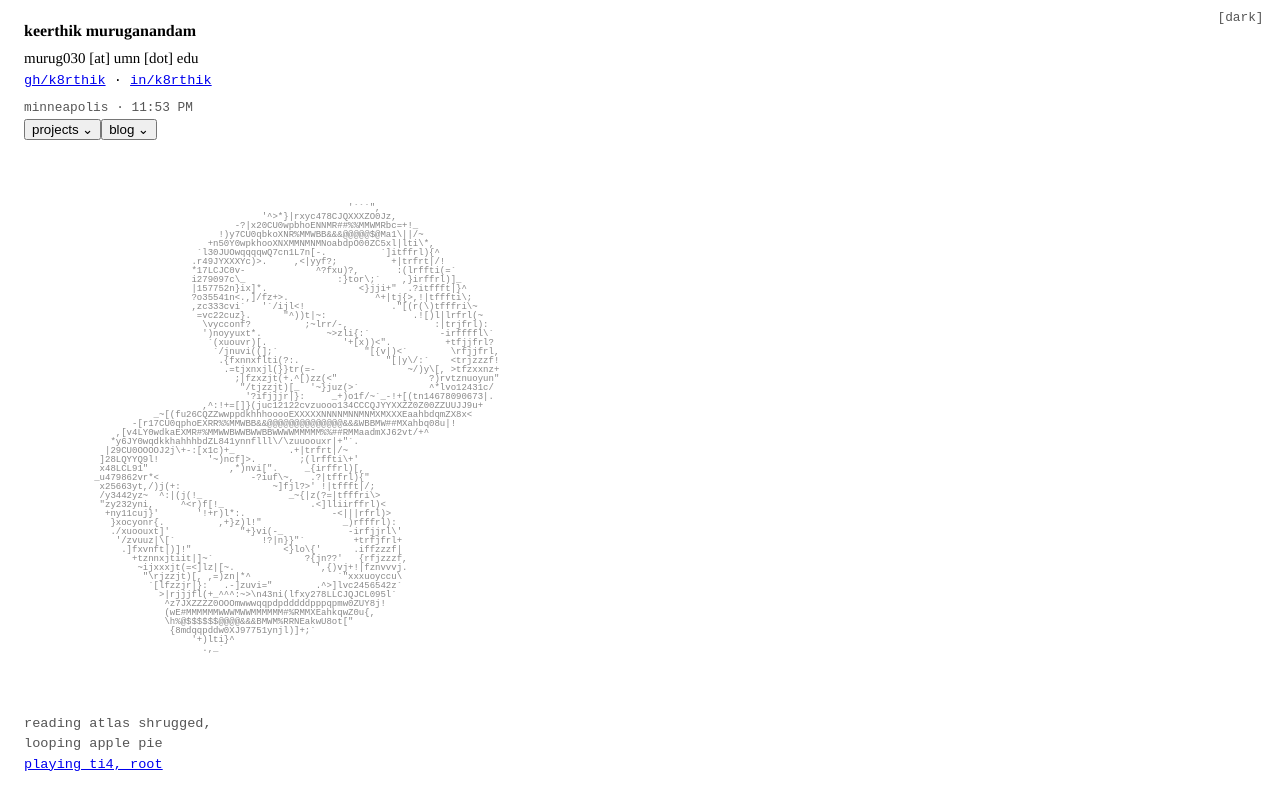
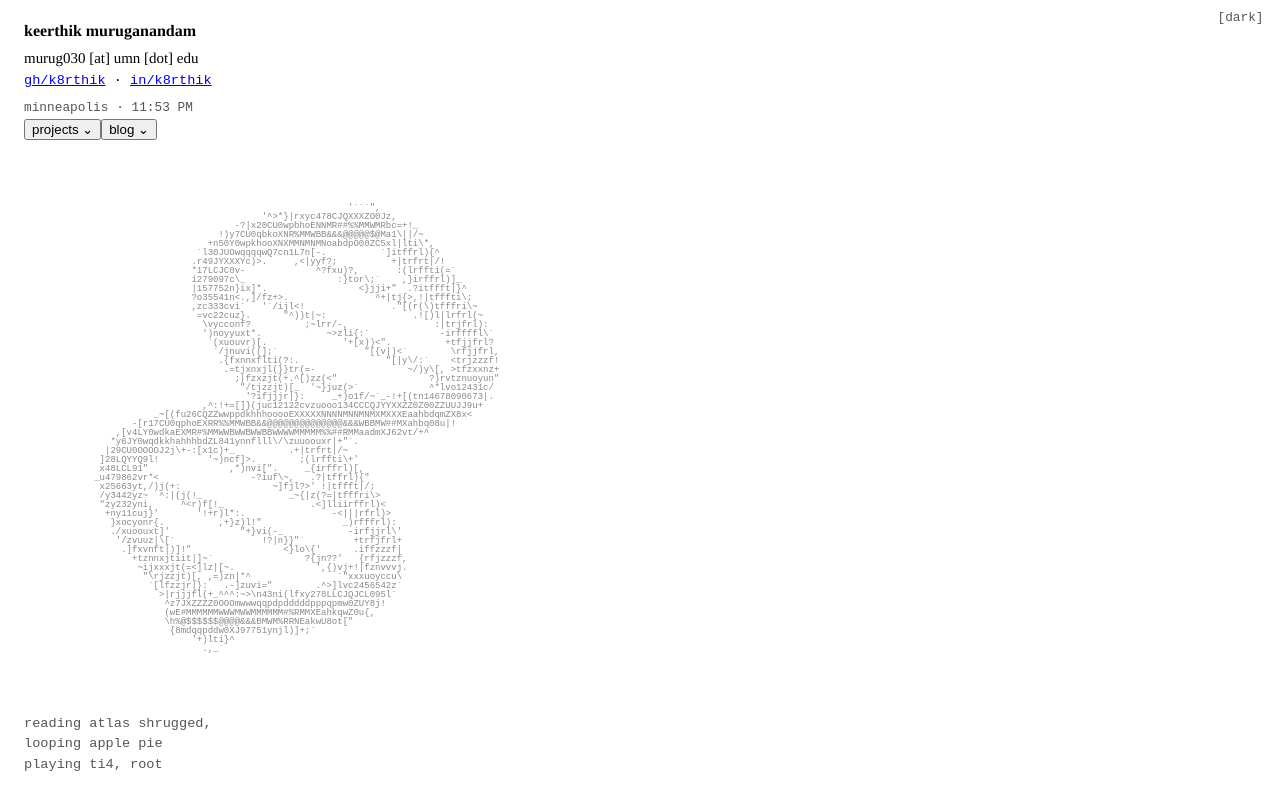
Before and after one commit to k8rthik/krthkmgndm.github.io, a Next.js app: page / in a window 1280 px wide. Shown: the top 810 px of the page. Built offline with nearby package versions, Linux system fonts and the light colour scheme; no server answers.

Commit message:
refactor: move elo dashboard to /bgelo, unlink from homepage
Direct URL only for now; homepage status line back to plain text.

```diff
--- a/components/Accordion.jsx
+++ b/components/Accordion.jsx
@@ -1,7 +1,6 @@
 "use client";
 
 import { useState } from "react";
-import Link from "next/link";
 import SectionBar from "./SectionBar";
 import AsciiBioArt from "./AsciiBioArt";
 import Colophon from "./Colophon";
@@ -65,9 +64,7 @@ export default function Accordion({ projectsSlot, postsSlot }) {
       <ul className="now" aria-label="status">
         <li>reading atlas shrugged,</li>
         <li>looping apple pie</li>
-        <li>
-          <Link href="/playing">playing ti4, root</Link>
-        </li>
+        <li>playing ti4, root</li>
       </ul>
     </div>
   );
--- a/components/elo/format.js
+++ b/components/elo/format.js
@@ -1,4 +1,4 @@
-// Shared helpers for the /playing elo dashboard.
+// Shared helpers for the /bgelo dashboard.
 // Colors are CSS custom properties so light/dark theming needs no re-render;
 // slot order is pinned to corePlayers so a player's color never changes.
 
```
Also changed, not shown: app/bgelo/page.jsx (renamed from app/playing/page.jsx).
